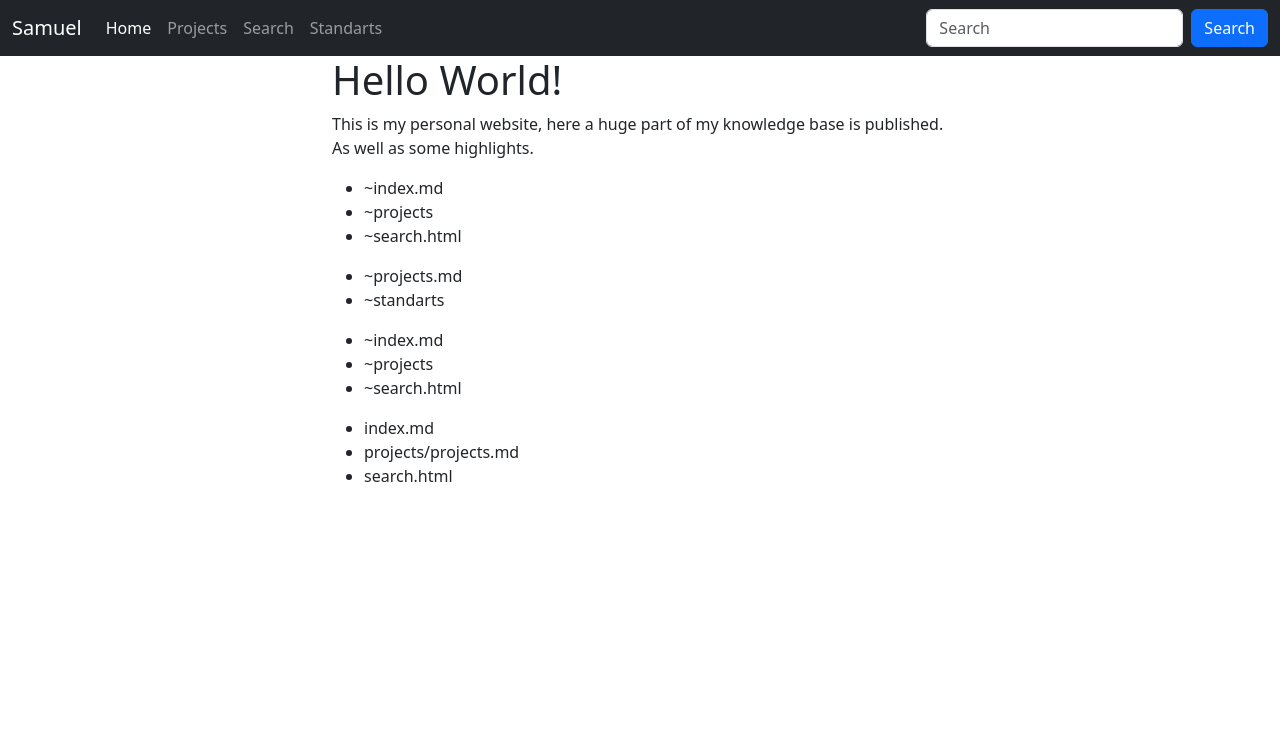
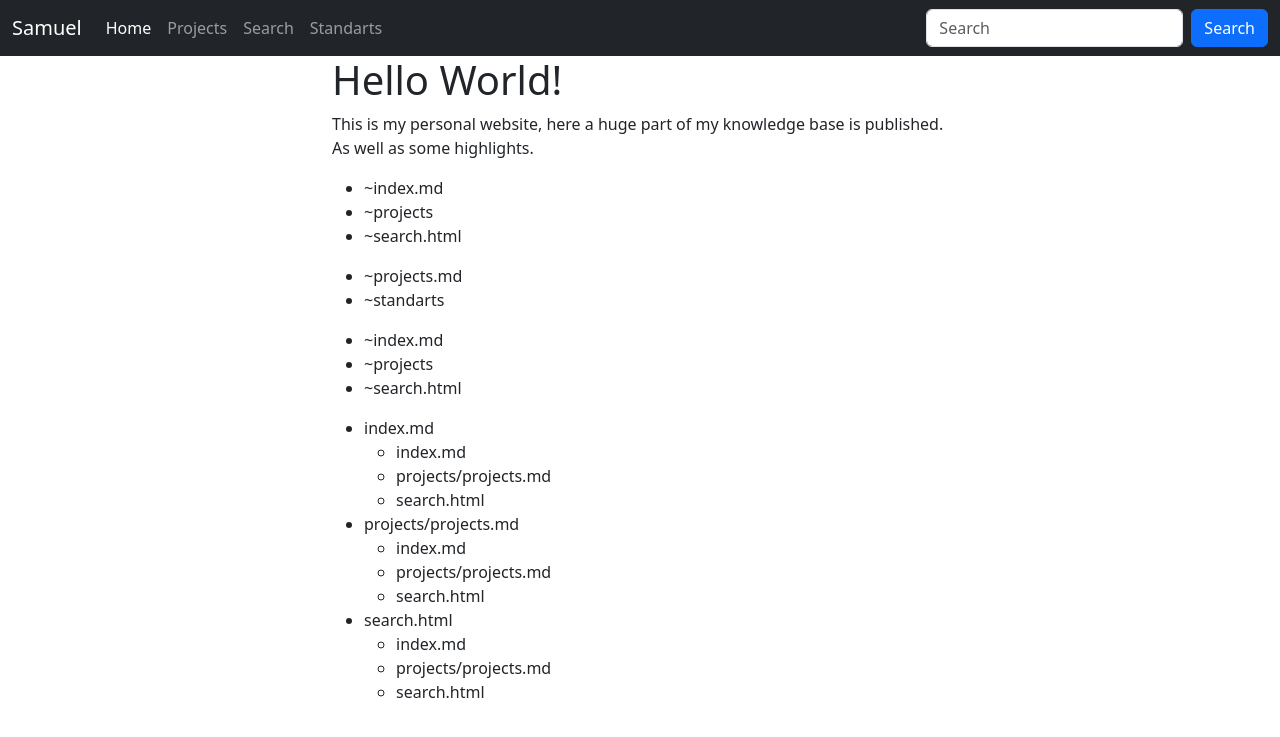
Before and after one commit to Soraxem/website-test, a Jekyll site: the page built from index.md, in a window 1280 px wide. Shown: the top 737 px of the page. Built offline with Jekyll 4.4.1, drawn with Linux system fonts in a browser that asks for light colours.

Commit message:
Update index.md

```diff
--- a/index.md
+++ b/index.md
@@ -91,7 +91,7 @@ This is my personal website, here a huge part of my knowledge base is published.
 				{%- assign dirs_sub = "" -%}
 				<ul>
 				{%- for path in paths -%}
-					{%- if path contains dir -%}
+					{%- if path contains "" -%}
 						{%- assign pat = path | remove_first: level | prepend: "~" -%}
 						{%- assign dir = pat | split: "/" | first -%}
 						{%- assign dirs_array = dirs_sub | split: "~" -%}
```
